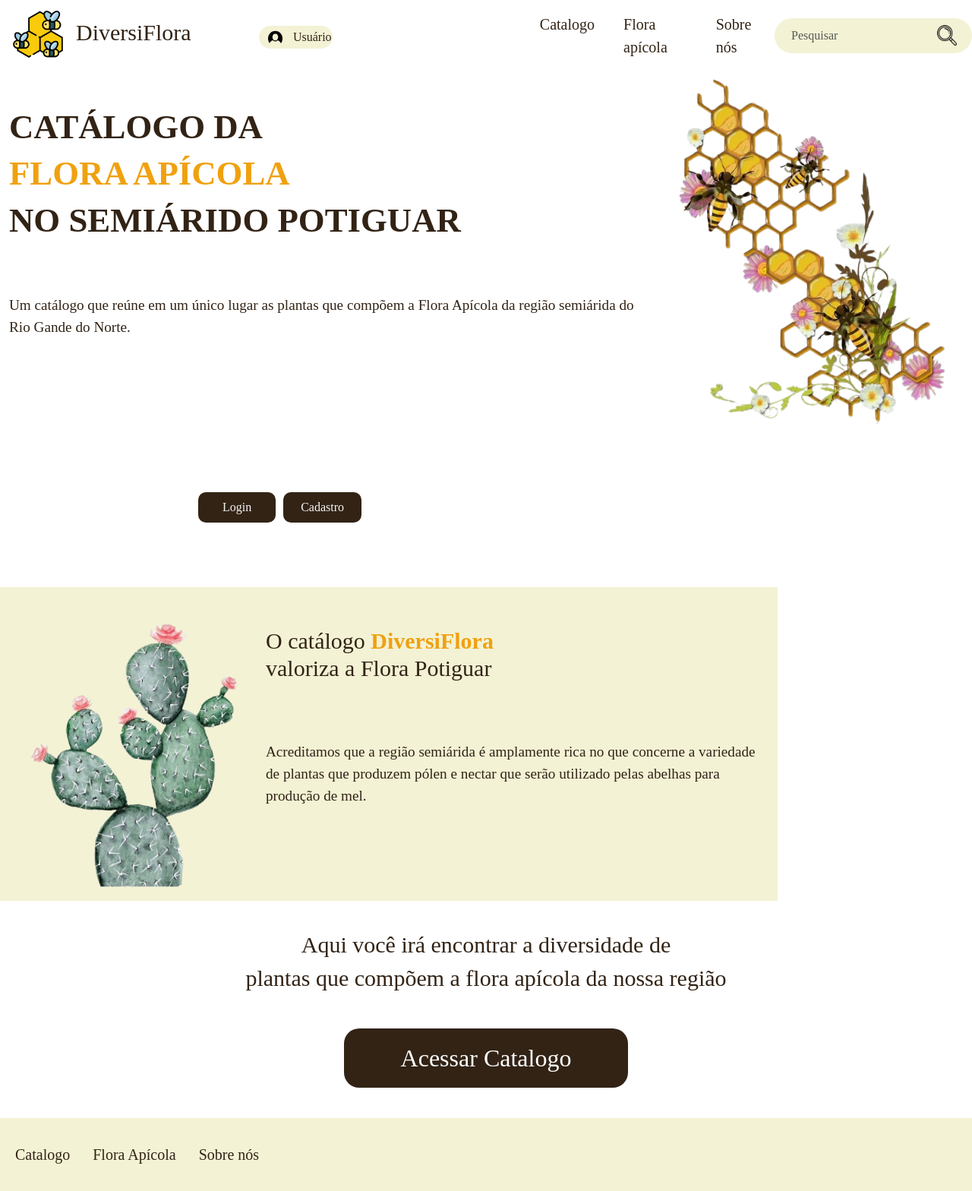
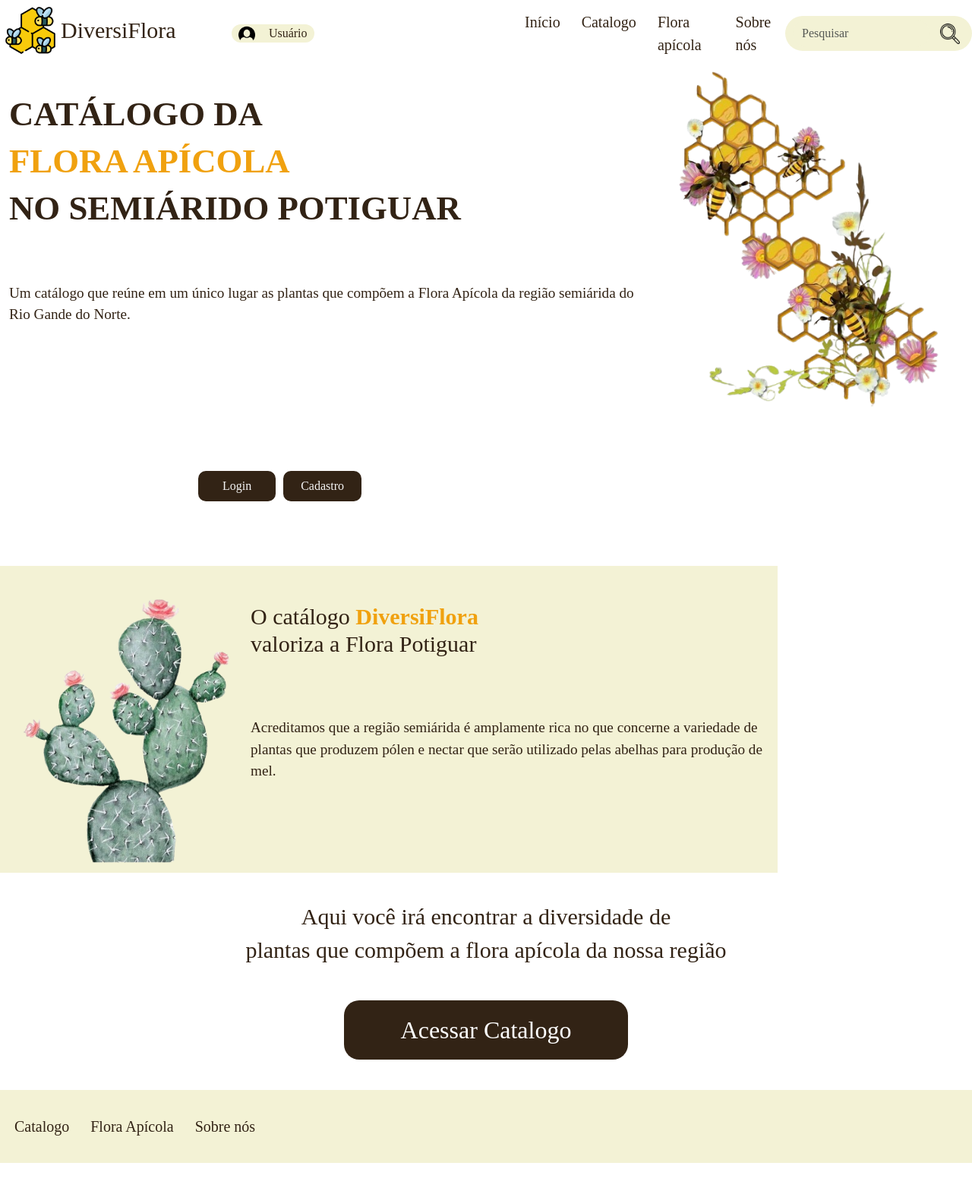
Before and after one commit to everton-l/projeto-final-pi, a Django app: page / in a window 1280 px wide. Shown: the whole page at 76% size. After the commit the page ends 1531 px from the top, so only its background shows below. Run offline with Django 4.2, Linux system fonts and the light colour scheme; parts of the project's set-up code (start-up, migrations or seed data) failed here and were passed over.

Commit message:
alterações-template

```diff
--- a/core/templates/detalhe.html
+++ b/core/templates/detalhe.html
@@ -4,6 +4,8 @@
 <link rel="stylesheet" href="{% static 'css/detalhe.css' %}">
 {% endblock %}
 {% block center %}
+
+<a class="btn btn-dark" href="{% url 'listagem' %}">Voltar</a>
 
 <main>
     <div class="card" style="width: 18rem;">
--- a/static/css/base.css
+++ b/static/css/base.css
@@ -7,7 +7,7 @@ body{
 
 header{
     display: flex;
-    justify-content: space-between;
+    justify-content: space-evenly;
     align-items: center;
     width: 100%;
     max-height: 20vh;
@@ -26,17 +26,10 @@ footer{
     margin: 40px 0px 0px 0px;
 }
 
-a > li{
+li{
     list-style: none;
 }
 
-ul > a:hover{
-    opacity: 0.8;
-    color: white;
-    background-color: rgba(50, 35, 21, 1);
-    border-radius: 10px;
-    padding: 4px 10px;
-}
 
 .init{
     height: 80%;
@@ -95,24 +88,13 @@ a{
     margin-right: 10px;
 }
 
-h1{
-    font-size: 3.5vw;
-    font-weight: bold;
-    color: rgba(50, 35, 21, 1);
-    width: 75%;
-}
-
 h2{
     font-size: 2.5vw;
 }
 
-p{
-    font-size: 1.5vw;
-    margin: 70px 0px;
-}
-
-.flora{
-    color: rgba(240, 161, 15, 1);
+h2{
+    width: 300px;
+    font-size: 30px;
 }
 
 .login{
@@ -157,14 +134,12 @@ footer > nav > ul{
     justify-content: flex-start;
 }
 
-ul > a{
-    margin: 5px 15px;
-    font-size: 20px;
-}
-
 .a{
     border-radius: 15px;
     padding: 5px 4px;
+    margin: 0 10px;
+    font-size: 20px;
+    height: 30%;
 }
 
 .a:hover{
--- a/static/css/index.css
+++ b/static/css/index.css
@@ -1,97 +1,8 @@
-body{
-    padding: 0%;
-    margin: 0%;
-    font-family:'Times New Roman', Times, serif;
-    color: rgba(50, 35, 21, 1);
-}
-
-header{
-    display: flex;
-    justify-content: space-between;
-    align-items: center;
-    width: 100%;
-    max-height: 20vh;
-}
-
-main{
-    width: 100%;
-}
-
-footer{
-    width: 100%;
-    height: 12vh;
-    background-color: rgba(243, 242, 213, 1);
-    display: flex;
-    align-items: center;
-    margin: 40px 0px 0px 0px;
-
-}
-
-a > li{
-    list-style: none;
-}
-
-ul > a:hover{
-    opacity: 0.8;
-    color: white;
-    background-color: rgba(50, 35, 21, 1);
-    border-radius: 10px;
-    padding: 4px 10px;
-}
-
-.init{
-    height: 80%;
-}
-
-a{
-    text-decoration: none;
-    color: rgba(50, 35, 21, 1);
-}
-
-.container-fluid{
-    display: flex;
-    align-items: center;
-}
-
-.logo{
-    display: flex;
-    justify-content: space-between;
-    align-items: center;
-    width: 380px;
-}
-
-.search{
-    background-color: rgba(243, 242, 213, 1);
-    color: black;
-    border-radius: 25px;
-    width: 260px;
-    height: 46px;
-    display: flex;
-    justify-content: space-between;
-    align-items: center;
-    font-size: 18px;
-}
-
-.search > input, img{
-    margin: 5px 10px;
-}
-
-#search {
-    width: 180px;
-    border: none;
-    border-radius: 25px;
-    background-color: rgba(243, 242, 213, 1);
-}
-
 h1{
     font-size: 3.5vw;
     font-weight: bold;
     color: rgba(50, 35, 21, 1);
     width: 75%;
-}
-
-h2{
-    font-size: 2.5vw;
 }
 
 p{
@@ -130,38 +41,6 @@ h2{
 }
 
 section > img{
-    width: 100%;
-}
-
-ul{
-    display: flex;
-    justify-content: center;
-    width: 100%;
-    margin: 5px;
-    padding: 0%;
-}
-
-footer > nav > ul{
-    justify-content: flex-start;
-}
-
-ul > a{
-    margin: 5px 15px;
-    font-size: 20px;
-}
-
-.a{
-    border-radius: 15px;
-    padding: 5px 4px;
-}
-
-.a:hover{
-    opacity: 0.8;
-    color: white;
-    background-color: rgba(50, 35, 21, 1);
-}
-
-nav{
     width: 100%;
 }
 
--- a/templates/base.html
+++ b/templates/base.html
@@ -18,8 +18,8 @@
             <h2>DiversiFlora</h2>
         </div>
 
-        <ul class="navbar-nav px-3">
-            <li class="nav-item text-nowrap">
+        <ul class="ul-user">
+            <li>
                 {% if user.is_authenticated %}
                     <div class="user">
                         <img src="{% static 'imagens/imagem-user.png' %}" alt="">
@@ -38,9 +38,10 @@
 
         <nav>
             <ul>
-                <a class="a" href="{% url 'listagem' %}"><li class="nav-link active"></li>Catalogo</a>
-                <a class="a" href="{% url 'flora' %}"><li class="nav-link active"></li>Flora apícola</a>
-                <a class="a" href="{% url 'sobre' %}"><li class="nav-link active"></li>Sobre nós</a>
+                <a class="a" href="{% url 'index' %}"><li class="nav-link active">Início</li></a>
+                <a class="a" href="{% url 'listagem' %}"><li class="nav-link active">Catalogo</li></a>
+                <a class="a" href="{% url 'flora' %}"><li class="nav-link active">Flora apícola</li></a>
+                <a class="a" href="{% url 'sobre' %}"><li class="nav-link active">Sobre nós</li></a>
             </ul>
         </nav>
 
@@ -60,9 +61,9 @@
     <footer>
         <nav>
             <ul>
-                <a href="{% url 'listagem' %}"><li>Catalogo</li></a>
-                <a href=""><li>Flora Apícola</li></a>
-                <a href=""><li>Sobre nós</li></a>
+                <a class="a" href="{% url 'listagem' %}"><li>Catalogo</li></a>
+                <a class="a" href="{% url 'flora' %}"><li>Flora Apícola</li></a>
+                <a class="a" href="{% url 'sobre' %}"><li>Sobre nós</li></a>
             </ul>
         </nav>
     </footer>
--- a/usuarios/templates/users/create.html
+++ b/usuarios/templates/users/create.html
@@ -8,6 +8,7 @@
 
 <div class="container">
     <form method="POST">
+        <h3>Criar Usuario</h3>
         {% csrf_token %}
         <div class="form">
             <section>
@@ -41,7 +42,6 @@
     <li>Sua senha não pode ser uma senha comumente usada.</li>
     <li>Sua senha não pode ser totalmente numérica.</li>
 </ul>
-    </form>
-</div>
+
 
 {% endblock %}
--- a/usuarios/templates/users/login.html
+++ b/usuarios/templates/users/login.html
@@ -8,6 +8,7 @@
 
 <div class="container">
     <form method="POST">
+        <h3>Login</h3>
         {% csrf_token %}
         <div class="form">
             <section>
```
Also changed, not shown: other parts of static/css/base.css (+1 -50 lines), static/css/create.css (+11 -0 lines), static/css/sobre.css (+13 -0 lines), db.sqlite3. Lines whose indentation alone changed are shown as unchanged.
